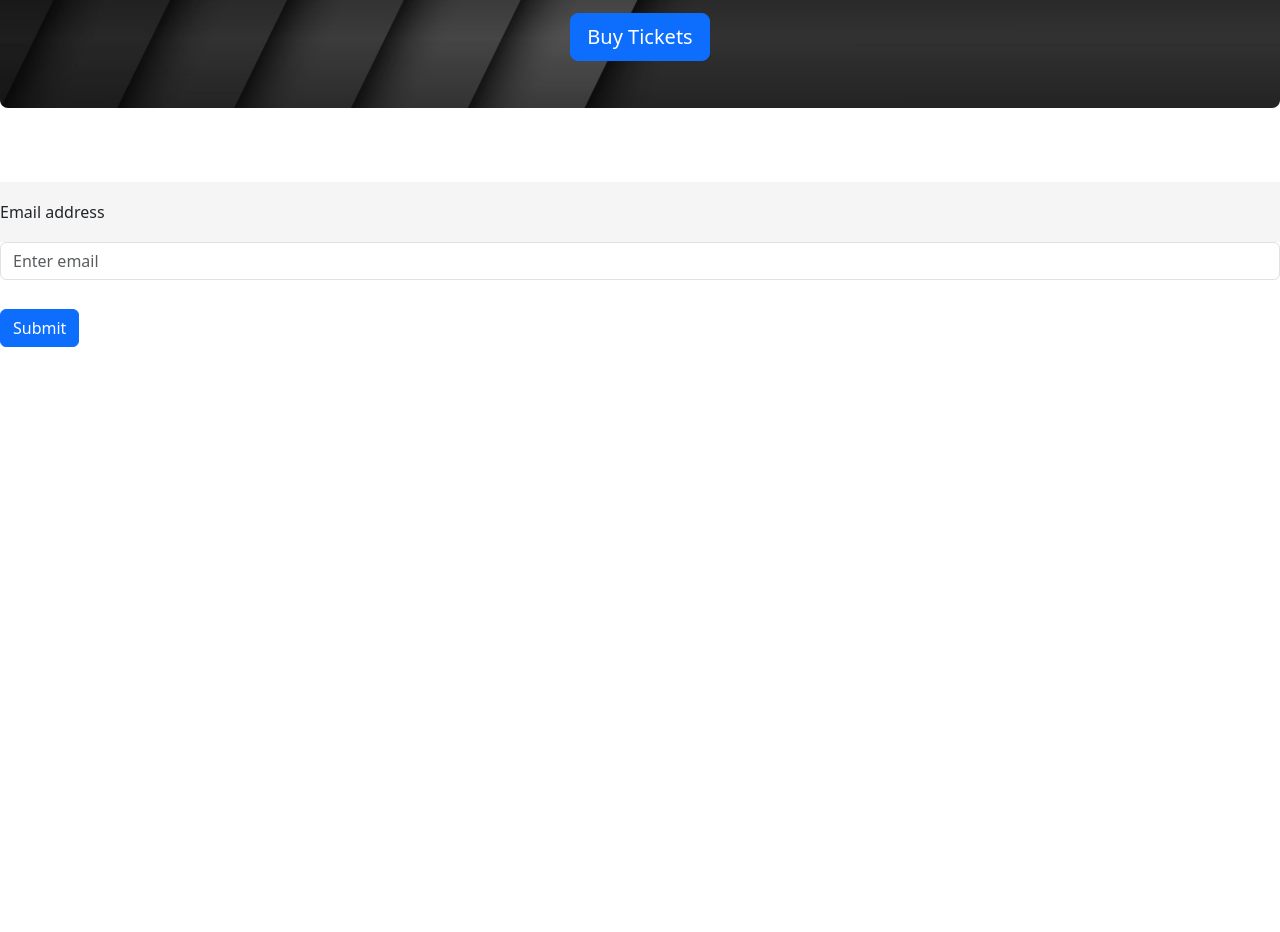
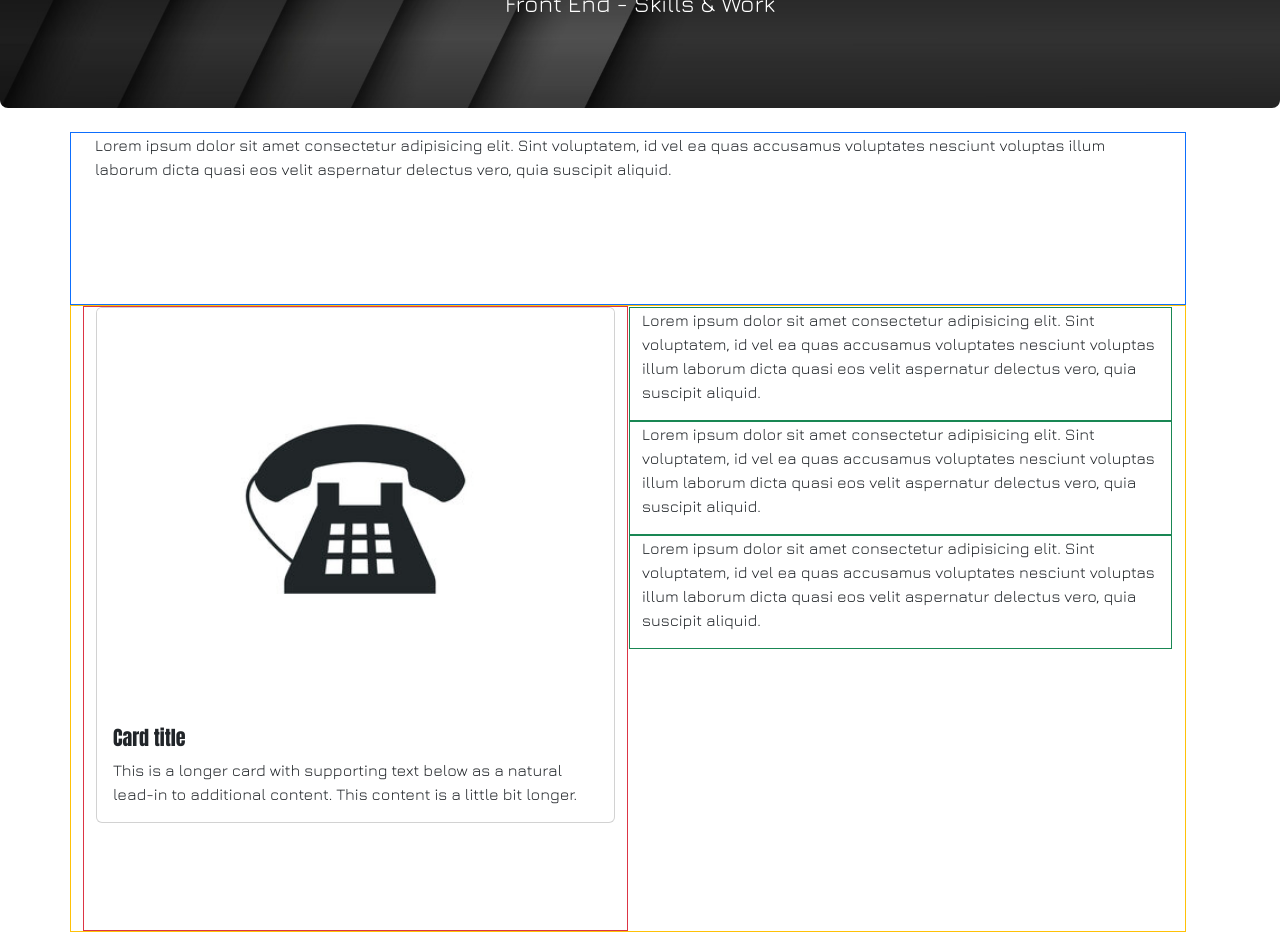
Before and after one commit to Quarshie30/PortfolioBootstrap, a plain HTML site: page index.html in a window 1280 px wide. Shown: the part 152-1084 px from the top of the page. Before the commit the page ends 800 px from the top, so only its background shows below. Drawn offline with nearby package versions, Linux system fonts and the light colour scheme.

Commit message:
bootstrap grid layout added with plain borders

```diff
--- a/index.html
+++ b/index.html
@@ -53,23 +53,35 @@
     <div class="container-fluid py-5 Jumbo-bkgrnd2">
       <h1 class="display-5 fw-bold">Eyram Portfolio</h1>
       <p class="col-md-12 fs-4">Front End - Skills & Work</p>
-      <button class="btn btn-primary btn-lg" type="button">Buy Tickets</button>
     </div>
   </div>
   <!-- End jumbotron -->
+  <div class="container row w-90 vh-100 m-auto">
+    <div class="row border border-primary">
+        <p>Lorem ipsum dolor sit amet consectetur adipisicing elit. Sint voluptatem, id vel ea quas accusamus voluptates nesciunt voluptas illum laborum dicta quasi eos velit aspernatur delectus vero, quia suscipit aliquid.</p>
+    </div>
+<div class="row border border-warning">
+        <div class="col border border-danger">
+            <div class="card">
+                <img src="./images/Phone.jpeg" class="card-img-top w-20 h-20" alt="...">
+                <div class="card-body">
+                  <h5 class="card-title">Card title</h5>
+                  <p class="card-text">This is a longer card with supporting text below as a natural lead-in to additional content. This content is a little bit longer.</p>
+                </div>
+              </div>
+        </div>
+        <div class="col border border-white">
+            <div class="row border border-success">
+                <p>Lorem ipsum dolor sit amet consectetur adipisicing elit. Sint voluptatem, id vel ea quas accusamus voluptates nesciunt voluptas illum laborum dicta quasi eos velit aspernatur delectus vero, quia suscipit aliquid.</p>
+            </div>
+            <div class="row border border-success">
+                <p>Lorem ipsum dolor sit amet consectetur adipisicing elit. Sint voluptatem, id vel ea quas accusamus voluptates nesciunt voluptas illum laborum dicta quasi eos velit aspernatur delectus vero, quia suscipit aliquid.</p>
+            </div>
+            <div class="row border border-success">
+                <p>Lorem ipsum dolor sit amet consectetur adipisicing elit. Sint voluptatem, id vel ea quas accusamus voluptates nesciunt voluptas illum laborum dicta quasi eos velit aspernatur delectus vero, quia suscipit aliquid.</p>
+            </div>
+        </div>
 
-  <!-- Footer -->
-  <footer>
-    <form>
-      <div class="mb-3">
-        <label for="exampleInputEmail1">Email address</label>
-        <input type="email" class="form-control" id="exampleInputEmail1" aria-describedby="emailHelp"
-          placeholder="Enter email">
-      </div>
-      <button type="submit" class="btn btn-primary">Submit</button>
-    </form>
-  </footer>
-  <!-- End footer -->
   <!-- Optional JavaScript -->
   <!-- Popper.js, then Bootstrap JS -->
   <script src="https://cdn.jsdelivr.net/npm/@popperjs/core@2.11.7/dist/umd/popper.min.js" integrity="sha384-zYPOMqeu1DAVkHiLqWBUTcbYfZ8osu1Nd6Z89ify25QV9guujx43ITvfi12/QExE" crossorigin="anonymous"></script>
```
